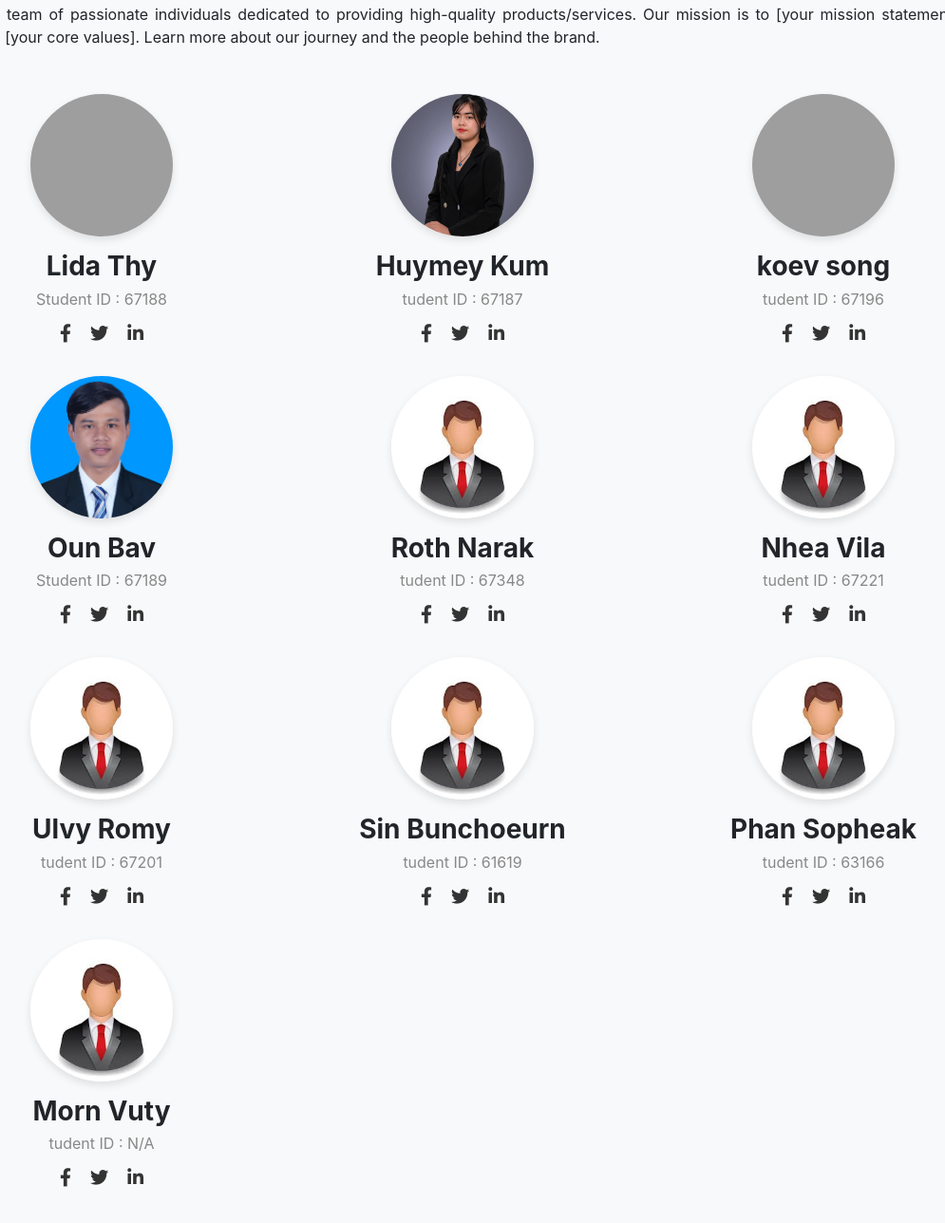
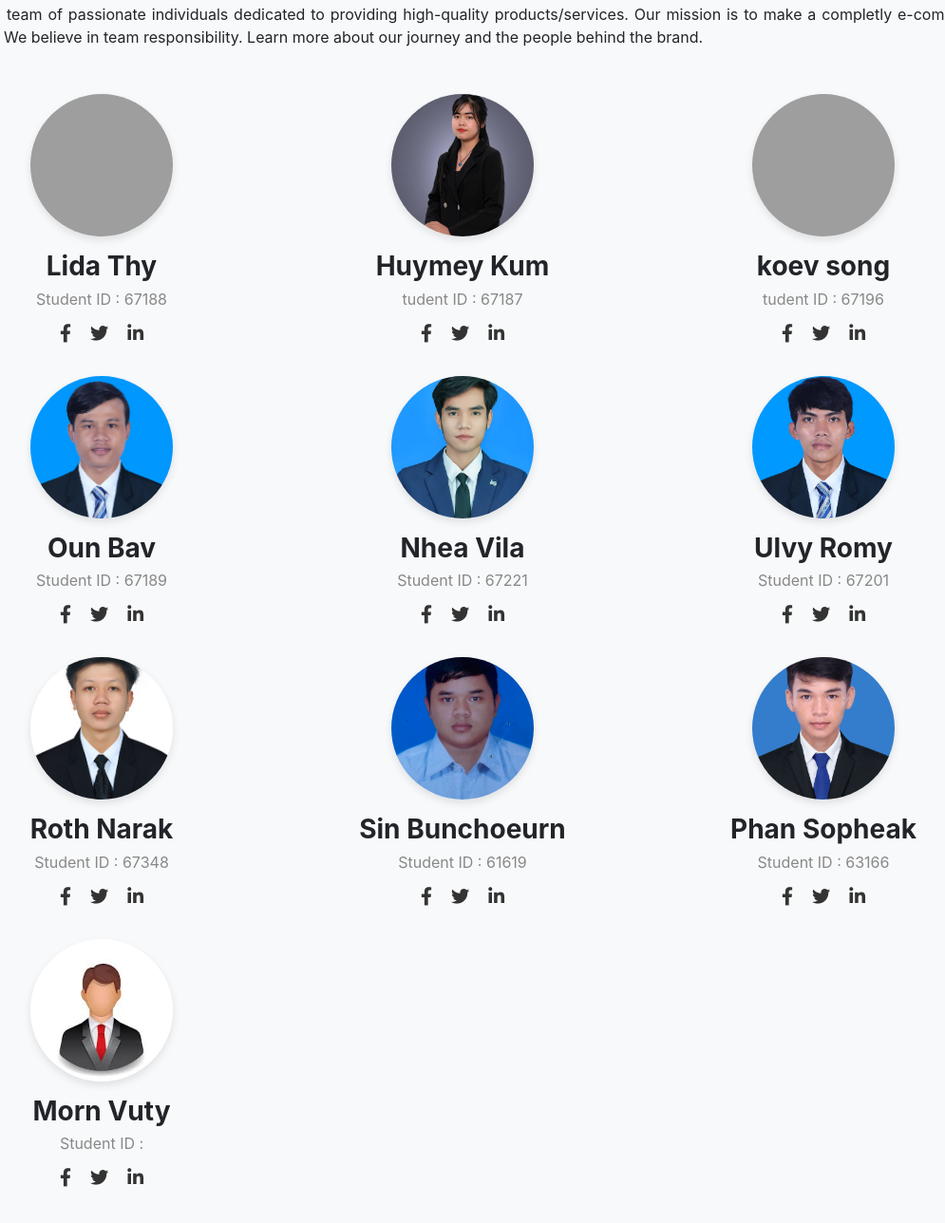
Before and after one commit to ounBav/clothing-website, a plain HTML site: page src/view/about-us.html in a window 1280 px wide. Shown: the part 221-1509 px from the top of the page at 95% size, without its empty margins (153-1148 px from the left). Drawn offline with nearby package versions, Linux system fonts and the light colour scheme; grey boxes are pictures that could not be loaded.

Commit message:
add team member

```diff
--- a/src/view/about-us.html
+++ b/src/view/about-us.html
@@ -10,10 +10,13 @@
     <!-- Font Awesome -->
     <link href="https://cdnjs.cloudflare.com/ajax/libs/font-awesome/5.10.0/css/all.min.css" rel="stylesheet">
     <link rel="stylesheet" href="/src/css/index.css">
-    <link href="https://cdn.jsdelivr.net/npm/bootstrap@5.3.0/dist/css/bootstrap.min.css" rel="stylesheet">
     <link rel="stylesheet" href="https://cdnjs.cloudflare.com/ajax/libs/font-awesome/6.0.0/css/all.min.css"
         integrity="sha512-9usAa10IRO0HhonpyAIVpjrylPvoDwiPUiKdWk5t3PyolY1cOd4DSE0Ga+ri4AuTroPR5aQvXU9xC6qOPnzFeg=="
         crossorigin="anonymous" referrerpolicy="no-referrer" />
+    <!-- Bootstrap -->
+    <link href="https://cdn.jsdelivr.net/npm/bootstrap@5.3.3/dist/css/bootstrap.min.css" rel="stylesheet">
+    <link href="https://stackpath.bootstrapcdn.com/bootstrap/4.5.2/css/bootstrap.min.css" rel="stylesheet">
+    <!-- css style -->
     <link rel="stylesheet" href="../css/aboutUse.css">
 </head>
 
@@ -36,7 +39,7 @@
                             <a class="nav-link active" aria-current="page" href="../../index.html">Home</a>
                         </li>
                         <li class="nav-item">
-                            <a class="nav-link" href="#">Shop</a>
+                            <a class="nav-link" href="./product-list.html">shop</a>
                         </li>
                         <li class="nav-item">
                             <a class="nav-link" href="./about-us.html">About</a>
@@ -82,7 +85,7 @@
             <h2 class="about-title">About Us</h2>
             <div class="about-content">
                 <p>We are a team of passionate individuals dedicated to providing high-quality products/services. Our
-                    mission is to [your mission statement]. We believe in [your core values]. Learn more about our
+                    mission is to make a completly e-commerce platform. We believe in team responsibility. Learn more about our
                     journey and the people behind the brand.</p>
             </div>
 
@@ -145,10 +148,10 @@
                 </div>
                 <div class="col-md-4">
                     <div class="team-member">
-                        <img src="../images/avatar.png" alt="Team Member 3">
+                        <img src="../images/vila-nhea.png" alt="Team Member 3">
                         <div class="team-member-details">
-                            <h3 class="team-member-name">Roth Narak</h3>
-                            <p class="team-member-role">tudent ID : 67348</p>
+                            <h3 class="team-member-name">Nhea Vila</h3>
+                            <p class="team-member-role">Student ID : 67221</p>
                             <div class="team-member-social">
                                 <a href="#"><i class="fab fa-facebook-f"></i></a>
                                 <a href="#"><i class="fab fa-twitter"></i></a>
@@ -159,10 +162,10 @@
                 </div>
                 <div class="col-md-4">
                     <div class="team-member">
-                        <img src="../images/avatar.png" alt="Team Member 3">
+                        <img src="../images/romy-ulvy.png" alt="Team Member 3">
                         <div class="team-member-details">
-                            <h3 class="team-member-name">Nhea Vila</h3>
-                            <p class="team-member-role">tudent ID : 67221</p>
+                            <h3 class="team-member-name">Ulvy Romy</h3>
+                            <p class="team-member-role">Student ID : 67201</p>
                             <div class="team-member-social">
                                 <a href="#"><i class="fab fa-facebook-f"></i></a>
                                 <a href="#"><i class="fab fa-twitter"></i></a>
@@ -173,10 +176,25 @@
                 </div>
                 <div class="col-md-4">
                     <div class="team-member">
-                        <img src="../images/avatar.png" alt="Team Member 3">
+                        <img src="../images/Rot-Narak.JPG" alt="Team Member 3">
                         <div class="team-member-details">
-                            <h3 class="team-member-name">Ulvy Romy</h3>
-                            <p class="team-member-role">tudent ID : 67201</p>
+                            <h3 class="team-member-name">Roth Narak</h3>
+                            <p class="team-member-role">Student ID : 67348</p>
+                            <div class="team-member-social">
+                                <a href="#"><i class="fab fa-facebook-f"></i></a>
+                                <a href="#"><i class="fab fa-twitter"></i></a>
+                                <a href="#"><i class="fab fa-linkedin-in"></i></a>
+                            </div>
+                        </div>
+                    </div>
+                </div>
+
+                <div class="col-md-4">
+                    <div class="team-member">
+                        <img src="../images/bunchoeurn-sin.png" alt="Team Member 3">
+                        <div class="team-member-details">
+                            <h3 class="team-member-name">Sin Bunchoeurn</h3>
+                            <p class="team-member-role">Student ID : 61619</p>
                             <div class="team-member-social">
                                 <a href="#"><i class="fab fa-facebook-f"></i></a>
                                 <a href="#"><i class="fab fa-twitter"></i></a>
@@ -187,24 +205,10 @@
                 </div>
                 <div class="col-md-4">
                     <div class="team-member">
-                        <img src="../images/avatar.png" alt="Team Member 3">
-                        <div class="team-member-details">
-                            <h3 class="team-member-name">Sin Bunchoeurn</h3>
-                            <p class="team-member-role">tudent ID : 61619</p>
-                            <div class="team-member-social">
-                                <a href="#"><i class="fab fa-facebook-f"></i></a>
-                                <a href="#"><i class="fab fa-twitter"></i></a>
-                                <a href="#"><i class="fab fa-linkedin-in"></i></a>
-                            </div>
-                        </div>
-                    </div>
-                </div>
-                <div class="col-md-4">
-                    <div class="team-member">
-                        <img src="../images/avatar.png" alt="Team Member 3">
+                        <img src="../images/phan-sopheak.png" alt="Team Member 3">
                         <div class="team-member-details">
                             <h3 class="team-member-name">Phan Sopheak</h3>
-                            <p class="team-member-role">tudent ID : 63166</p>
+                            <p class="team-member-role">Student ID : 63166</p>
                             <div class="team-member-social">
                                 <a href="#"><i class="fab fa-facebook-f"></i></a>
                                 <a href="#"><i class="fab fa-twitter"></i></a>
@@ -218,7 +222,7 @@
                         <img src="../images/avatar.png" alt="Team Member 3">
                         <div class="team-member-details">
                             <h3 class="team-member-name">Morn Vuty</h3>
-                            <p class="team-member-role">tudent ID : N/A</p>
+                            <p class="team-member-role">Student ID : </p>
                             <div class="team-member-social">
                                 <a href="#"><i class="fab fa-facebook-f"></i></a>
                                 <a href="#"><i class="fab fa-twitter"></i></a>
```
Also changed, not shown: src/images/Rot-Narak.JPG (added), src/images/bunchoeurn-sin.png (added), src/images/phan-sopheak.png (added), src/images/romy-ulvy.png (added), src/images/vila-nhea.png (added).
